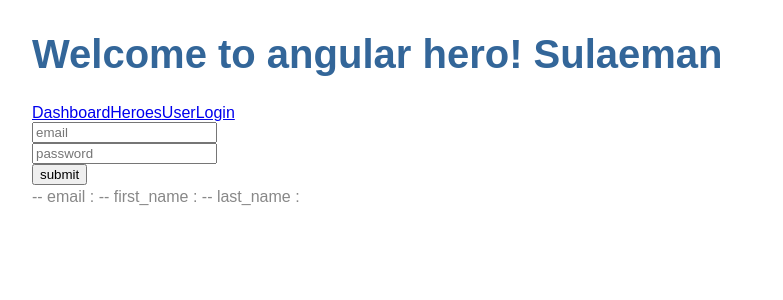
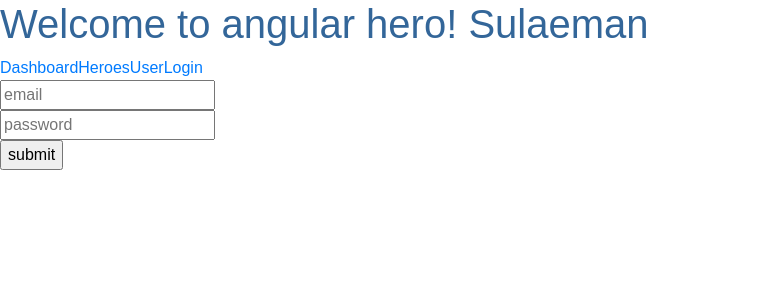
Before and after one commit to rasyid46/angular-atm-sr, an Angular app: page /login in a window 1280 px wide. Shown: the top 300 px of the page, without its empty margins (0-783 px from the left). Built offline with nearby package versions, Linux system fonts and the light colour scheme.

Commit message:
ng template

```diff
--- a/angular.json
+++ b/angular.json
@@ -23,7 +23,8 @@
               "src/assets"
             ],
             "styles": [
-              "src/styles.css"
+              "src/styles.css",
+              "node_modules/bootstrap/dist/css/bootstrap.css"
             ],
             "scripts": []
           },
--- a/package.json
+++ b/package.json
@@ -20,6 +20,7 @@
     "@angular/platform-browser": "^6.1.0",
     "@angular/platform-browser-dynamic": "^6.1.0",
     "@angular/router": "^6.1.0",
+    "bootstrap": "^4.3.1",
     "core-js": "^2.5.4",
     "rxjs": "~6.2.0",
     "zone.js": "~0.8.26"
--- a/src/app/login/login.component.html
+++ b/src/app/login/login.component.html
@@ -6,11 +6,17 @@
   <input type = "submit" value = "submit">
 </form>
 
-<li *ngFor="let product of todo" >
-  -- user ID : {{product.userId}}
-  -- Title : {{product.title}}
-</li>
 
--- email : {{loginuser.email}}
--- first_name : {{loginuser.first_name}}
--- last_name : {{loginuser.last_name}}
+<div class="alert alert-success" role="alert" *ngIf="!errorrespon && coderes==200">
+  <h4 class="alert-heading">Well done!</h4>
+  <p>Aww yeah, first_name : {{loginuser.first_name}}
+    -- last_name : {{loginuser.last_name}}</p>
+  <hr>
+  <p class="mb-0">email : {{loginuser.email}}</p>
+</div>
+
+
+
+<div class="alert alert-danger" role="alert"  *ngIf="errorrespon">
+  {{descriptions}}
+</div>
--- a/src/app/login/login.component.ts
+++ b/src/app/login/login.component.ts
@@ -10,11 +10,16 @@
 export class LoginComponent implements OnInit {
 
   loginuser : loginuser[]= [];
-
+  errorrespon = false;
+  descriptions = "";
+  coderes = 404;
   constructor(
     private http: HttpClient,
     private UserService: UserService
-  ) { }
+  ) {
+
+
+  }
 
   ngOnInit() {
   }
@@ -32,10 +37,13 @@
     this.UserService.getLogin(data)
      .subscribe(
       (res:any)=>{
-        console.log('zzzzzzzz'+res.data);
         this.loginuser = res.data;
-        console.log(res.data.code);
+        this.errorrespon = false;
+        this.coderes = res.code;
+
       }, (error) =>{
+        this.errorrespon = true;
+        this.descriptions = error.error.descriptions;
         console.log(error.error.code);
       });
 
```
Also changed, not shown: 1 other file (tests, documents, lock files or other folders).
